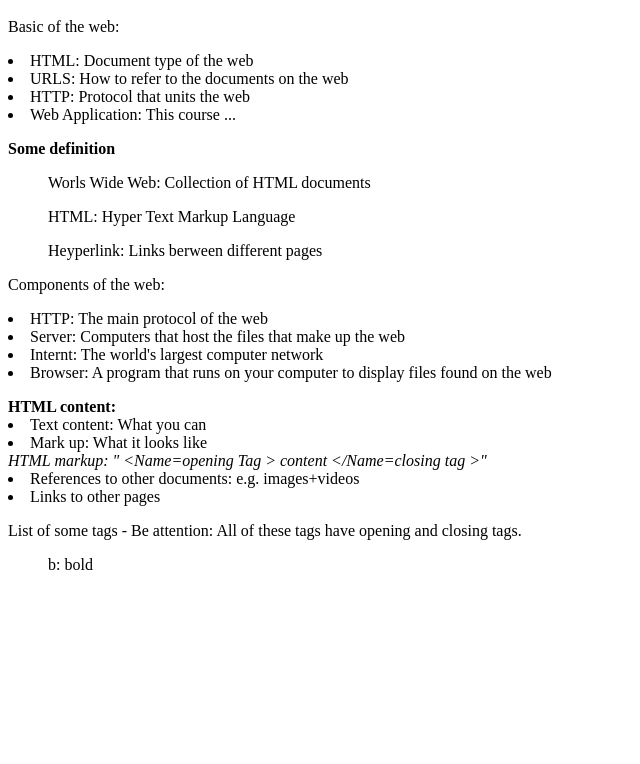
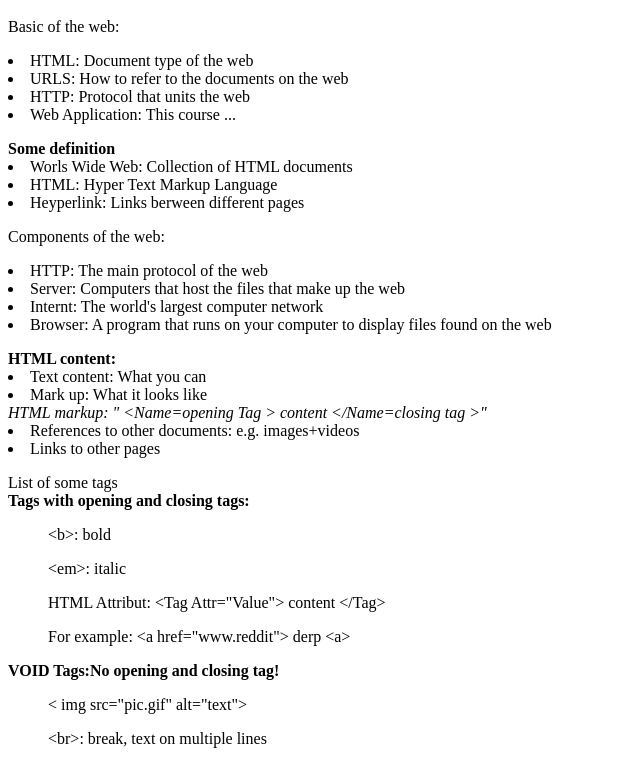
Before and after one commit to mimifi/my_first_project, a plain HTML site: page my_first_project.html in a window 1280 px wide. Shown: the part 48-812 px from the top of the page, without its empty margins (0-640 px from the left). Drawn offline with Linux system fonts and the light colour scheme.

Commit message:
complete the dev for list if some tags

```diff
--- a/my_first_project.html
+++ b/my_first_project.html
@@ -17,9 +17,9 @@
   </div>
   <div>
     <b>Some definition</b>
-    <ul>Worls Wide Web: Collection of HTML documents</ul>
-    <ul>HTML: Hyper Text Markup Language</ul>
-    <ul>Heyperlink: Links berween different pages</ul>
+    <li>Worls Wide Web: Collection of HTML documents</li>
+    <li>HTML: Hyper Text Markup Language</li>
+    <li>Heyperlink: Links berween different pages</li>
   </div>
   <div>
     <p>Components of the web:
@@ -33,14 +33,20 @@
     <b>HTML content:</b>
       <li>Text content: What you can </li>
       <li>Mark up: What it looks like</li>
-      <em> HTML markup: "	&lt;Name=opening Tag &gt content &lt/Name=closing tag &gt"</em>
+      <em> HTML markup: "	&lt;Name=opening Tag &gt; content &lt;/Name=closing tag &gt;"</em>
       <li>References to other documents: e.g. images+videos</li>
       <li>Links to other pages</li>
   </div>
   <div>
-    <p>List of some tags - Be attention: All of these tags have opening and closing tags.
-      <ul>b: bold</ul>
-
-
+    <p>List of some tags<br>
+      <b>Tags with opening and closing tags:</b>
+      <ul>&ltb&gt: bold</ul>
+      <ul>&ltem&gt: italic</ul>
+      <ul>HTML Attribut: &ltTag Attr="Value"&gt content &lt/Tag&gt</ul>
+      <ul>For example: &lta href="www.reddit"&gt derp &lta&gt</ul>
+      <b>VOID Tags:No opening and closing tag!</b>
+      <ul>&lt img src="pic.gif" alt="text"&gt</ul>
+      <ul>&ltbr&gt: break, text on multiple lines
+  </div>
 </body>
 </html>
```
